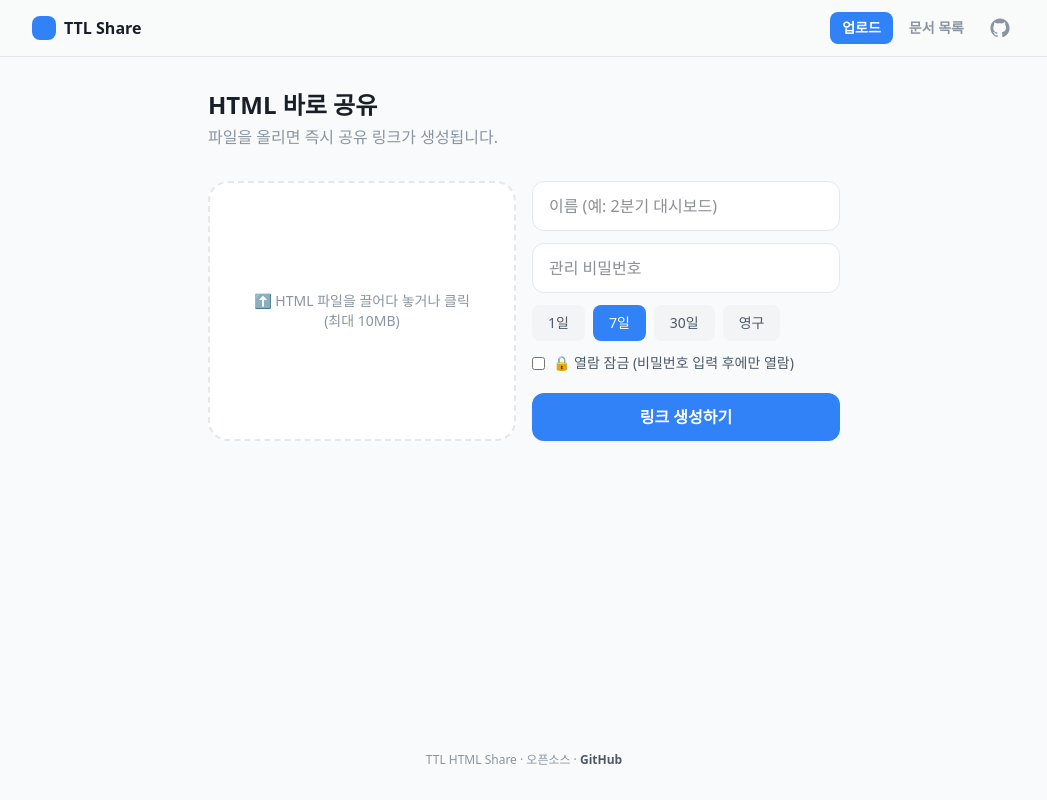
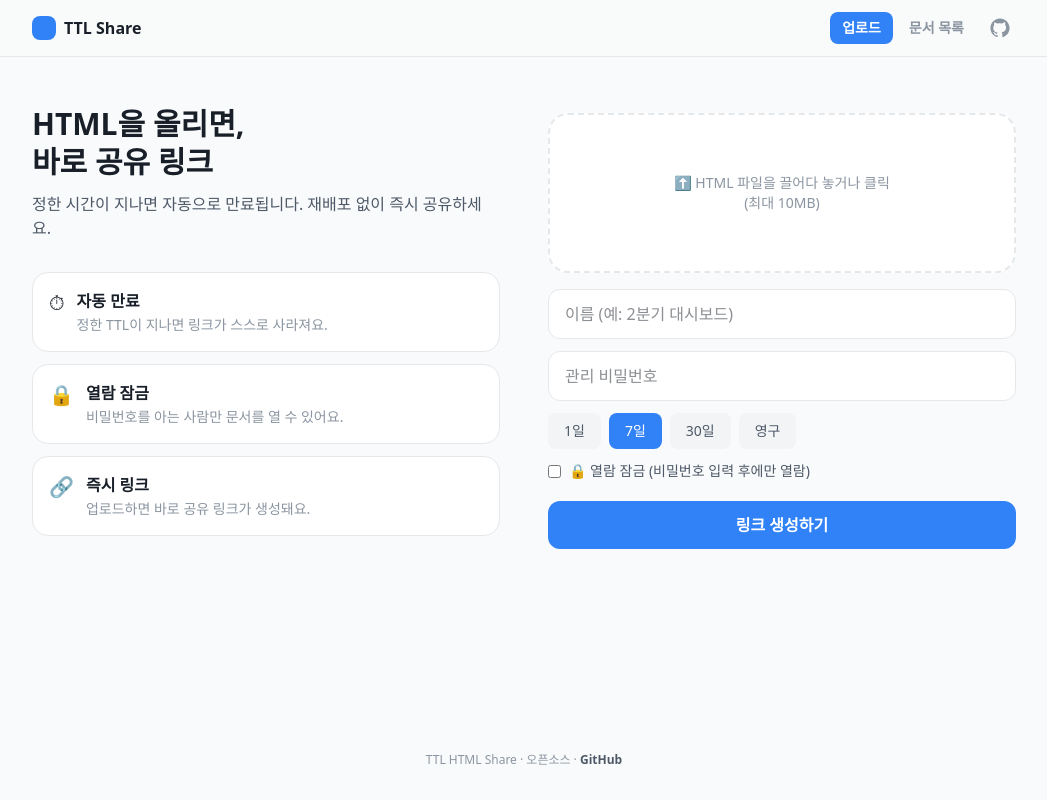
Before and after one commit to pcjo1202/TTL-HTML-share, a Next.js app: page / in a window 1280 px wide. Shown: the whole page, without its empty margins (116-1163 px from the left). Built offline with nearby package versions, Linux system fonts and the light colour scheme; a web font is replaced by a local one.

Commit message:
feat: 첫 화면을 스플릿 히어로 레이아웃으로 개선합니다
Co-Authored-By: Claude Opus 4.8 (1M context) <noreply@anthropic.com>

```diff
--- a/src/app/page.tsx
+++ b/src/app/page.tsx
@@ -1,13 +1,41 @@
 import UploadForm from "./upload-form";
+
+const TRUST = [
+  { icon: "⏱", title: "자동 만료", desc: "정한 TTL이 지나면 링크가 스스로 사라져요." },
+  { icon: "🔒", title: "열람 잠금", desc: "비밀번호를 아는 사람만 문서를 열 수 있어요." },
+  { icon: "🔗", title: "즉시 링크", desc: "업로드하면 바로 공유 링크가 생성돼요." },
+] as const;
 
 export default function Home() {
   return (
-    <main className="mx-auto max-w-2xl px-5 pt-8 pb-12">
-      <h1 className="text-2xl font-bold">HTML 바로 공유</h1>
-      <p className="mt-1 text-ink-3">파일을 올리면 즉시 공유 링크가 생성됩니다.</p>
-      <div className="mt-8">
+    <main className="mx-auto grid max-w-5xl gap-10 px-5 pt-12 pb-16 md:grid-cols-2 md:items-start md:gap-12">
+      <section>
+        <h1 className="text-3xl font-extrabold leading-tight text-ink">
+          HTML을 올리면,
+          <br />
+          바로 공유 링크
+        </h1>
+        <p className="mt-3 text-ink-2">
+          정한 시간이 지나면 자동으로 만료됩니다. 재배포 없이 즉시 공유하세요.
+        </p>
+        <ul className="mt-8 flex flex-col gap-3">
+          {TRUST.map((item) => (
+            <li
+              key={item.title}
+              className="flex items-start gap-3 rounded-2xl border border-line bg-white p-4"
+            >
+              <span className="text-xl" aria-hidden="true">{item.icon}</span>
+              <div>
+                <p className="font-bold text-ink">{item.title}</p>
+                <p className="mt-0.5 text-sm text-ink-3">{item.desc}</p>
+              </div>
+            </li>
+          ))}
+        </ul>
+      </section>
+      <section className="md:pt-2">
         <UploadForm />
-      </div>
+      </section>
     </main>
   );
 }
--- a/src/app/upload-form.tsx
+++ b/src/app/upload-form.tsx
@@ -115,7 +115,7 @@ export default function UploadForm() {
   }
 
   return (
-    <div className="grid gap-4 md:grid-cols-2">
+    <div className="flex flex-col gap-4">
       <input ref={fileInputRef} type="file" accept="text/html,.html" className="hidden" onChange={(e) => pickFile(e.target.files?.[0] ?? null)} />
 
       {file ? (
```
